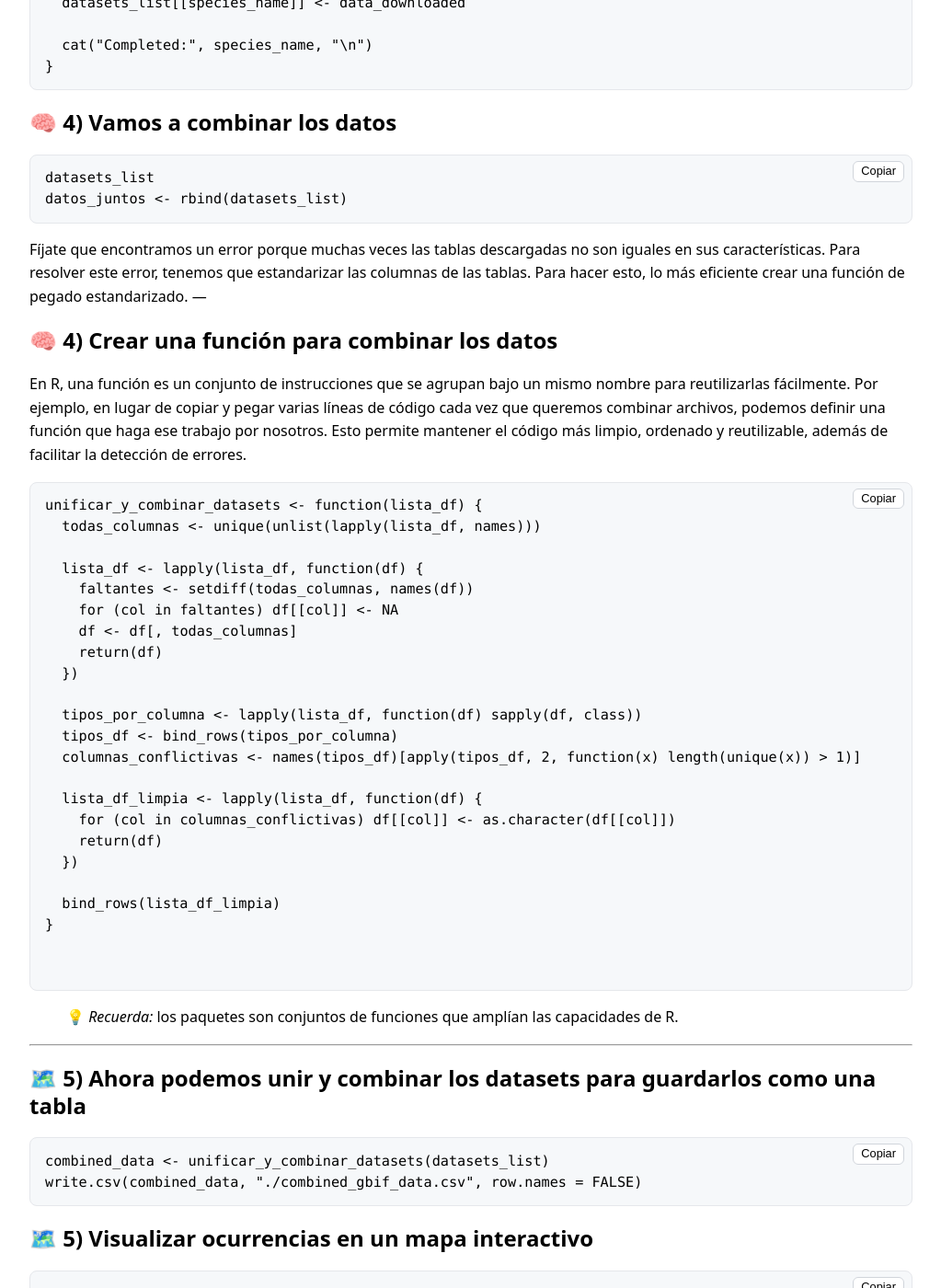
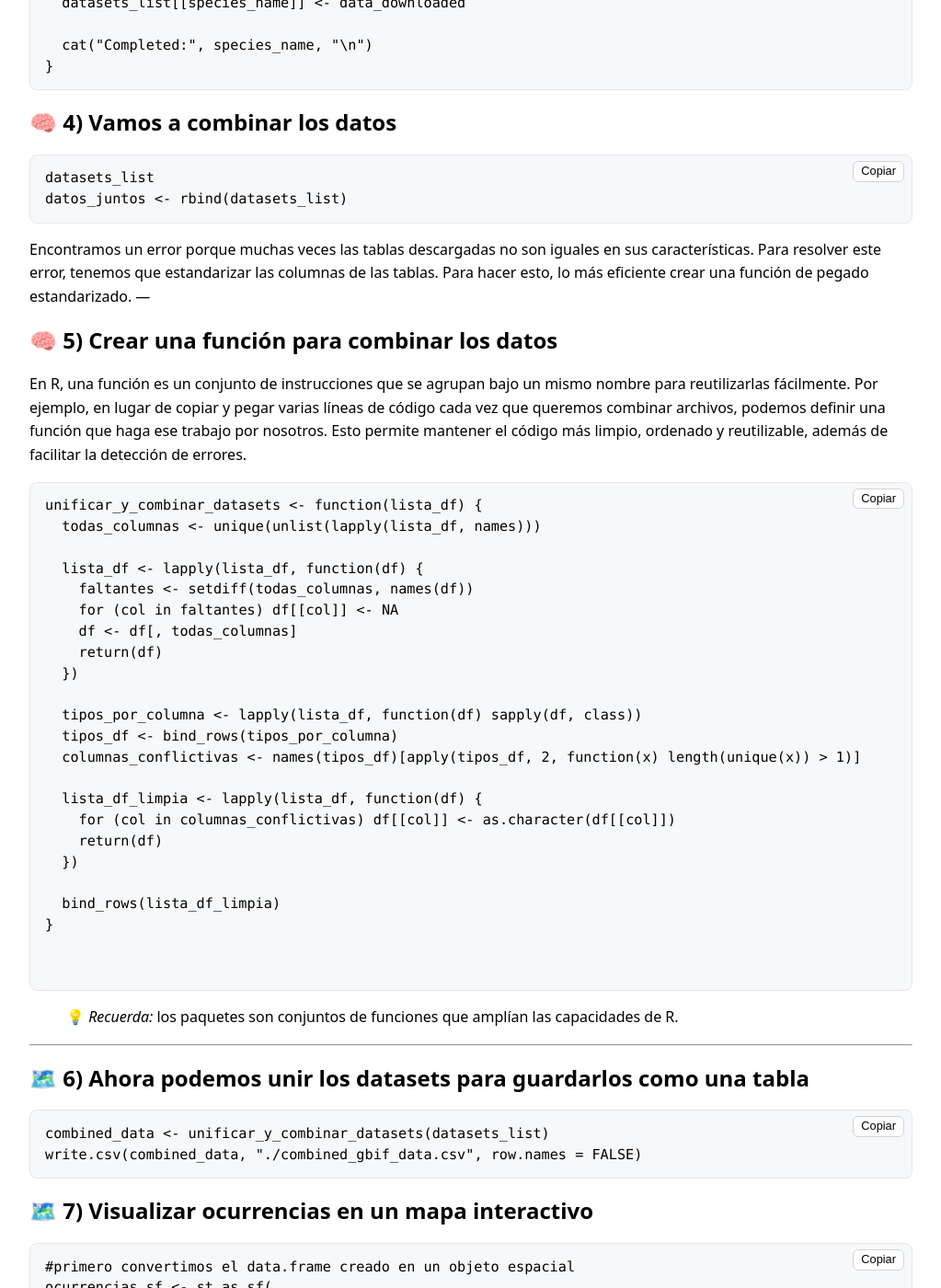
Before and after one commit to ricardosegovia/sence_ieb, a Jekyll site: the page built from _tutorials/14_descargar_limpiar_gbif.md, in a window 1280 px wide and 1400 px high, scrolled down 2786 px. Shown: the whole window at 92% size, without its empty margins (128-1151 px from the left). Built offline with Jekyll 4.4.1, drawn with Linux system fonts in a browser that asks for light colours; some of the changed text lies outside the part shown.

Commit message:
Nueva versión tutorial 14

````diff
--- a/_tutorials/14_descargar_limpiar_gbif.md
+++ b/_tutorials/14_descargar_limpiar_gbif.md
@@ -130,10 +130,10 @@ for (species_name in species_list) {
 datasets_list
 datos_juntos <- rbind(datasets_list)
 ```
-Fíjate que encontramos un error porque muchas veces las tablas descargadas no son iguales en sus características. Para resolver este error, tenemos que estandarizar las columnas de las tablas. Para hacer esto, lo más eficiente crear una función de pegado estandarizado.
+Encontramos un error porque muchas veces las tablas descargadas no son iguales en sus características. Para resolver este error, tenemos que estandarizar las columnas de las tablas. Para hacer esto, lo más eficiente crear una función de pegado estandarizado.
 ---
 
-## 🧠 4) Crear una función para combinar los datos
+## 🧠 5) Crear una función para combinar los datos
 
 En R, una función es un conjunto de instrucciones que se agrupan bajo un mismo nombre para reutilizarlas fácilmente.
 Por ejemplo, en lugar de copiar y pegar varias líneas de código cada vez que queremos combinar archivos, podemos definir una función que haga ese trabajo por nosotros.
@@ -168,12 +168,12 @@ unificar_y_combinar_datasets <- function(lista_df) {
 
 ---
 
-## 🗺️ 5) Ahora podemos unir y combinar los datasets para guardarlos como una tabla
+## 🗺️ 6) Ahora podemos unir los datasets para guardarlos como una tabla
 ```r
 combined_data <- unificar_y_combinar_datasets(datasets_list)
 write.csv(combined_data, "./combined_gbif_data.csv", row.names = FALSE)
 ```
-## 🗺️ 5) Visualizar ocurrencias en un mapa interactivo
+## 🗺️ 7) Visualizar ocurrencias en un mapa interactivo
 
 ```r
 #primero convertimos el data.frame creado en un objeto espacial
````
Also changed, not shown: other parts of _tutorials/14_descargar_limpiar_gbif.md (+3 -3 lines).
